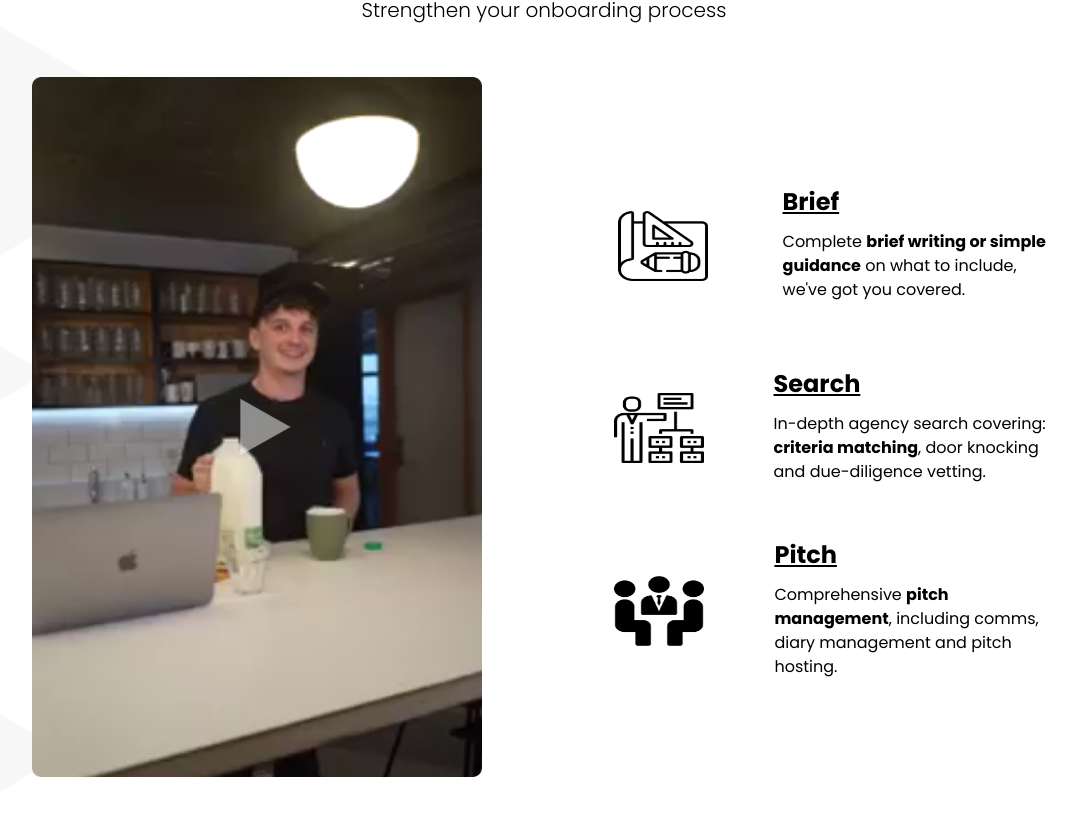
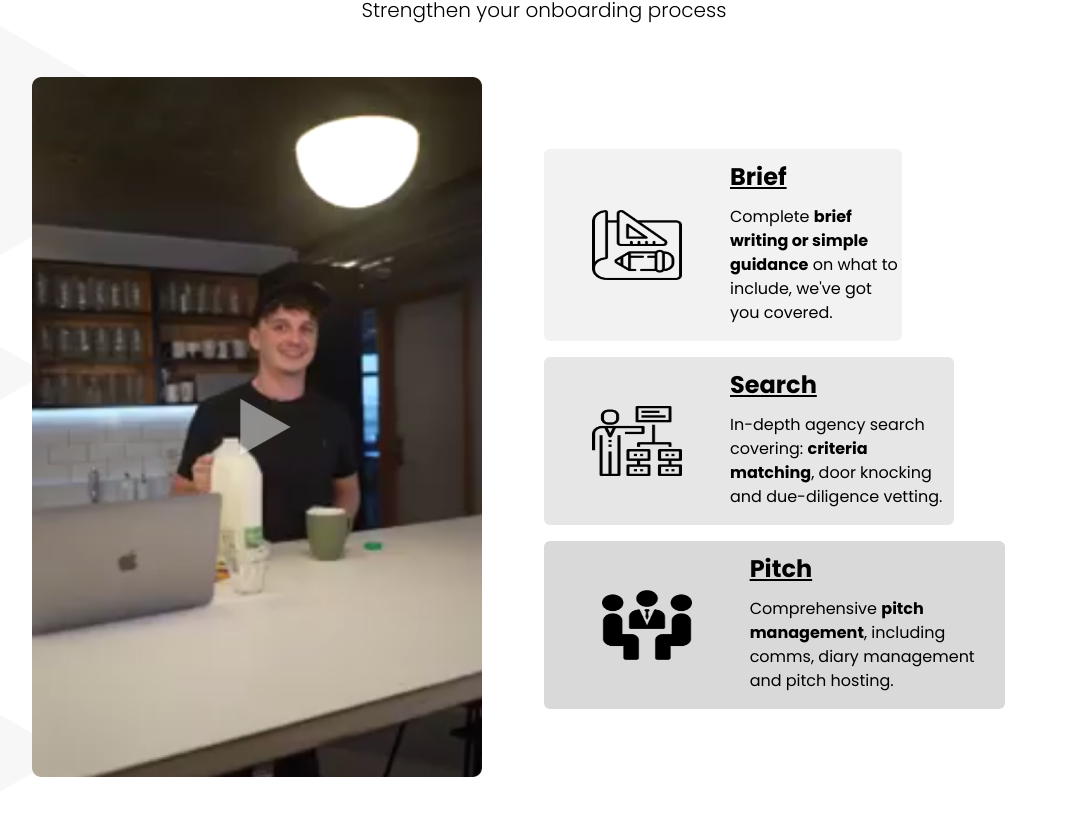
Before and after one commit to TeodoraNikolova/NextjsTest-main, a Next.js app: page / in a window 1280 px wide. Shown: the part 1028-1843 px from the top of the page, without its empty margins (96-1173 px from the left). Built offline with nearby package versions, Linux system fonts and the light colour scheme.

Commit message:
Changes to be committed: -	modified:   collections/Card/elements.jsx -	modified:   sections/Main/elements.jsx

```diff
--- a/collections/Card/elements.jsx
+++ b/collections/Card/elements.jsx
@@ -7,13 +7,10 @@ export const StyledContainer = styled(({ ...props }) => <div {...props} />)`
 width: 100%;
 height: auto;
 border-radius: 6px;
-  transition: border 0.3s, color 0.3s, transform 0.3s, box-shadow 0.3s;
 
 &:hover {
   border: 2px solid #3F51B5;
   color: #3F51B5;
-    transform: scale(1.05);
-    box-shadow: 0 4px 8px rgba(0, 0, 0, 0.2);
 }
 
   @media (max-width: 1100px) {
--- a/sections/Main/elements.jsx
+++ b/sections/Main/elements.jsx
@@ -45,11 +45,11 @@ export const StyledDescriptionContainer  = styled((props) => <div {...props} />)
 
   @media (max-width: 1100px) {
     flex-direction: column;
-    padding: 1rem; /* Adjust padding for smaller screens */
+    padding: 1rem;
   }
 
   @media (max-width: 600px) {
-    padding: 0.5rem; /* Adjust padding for consistency */
+    padding: 0.5rem;
   }
 `;
 
@@ -59,8 +59,23 @@ export const StyledContainer = styled((props) => <div {...props} />)`
   justify-content: center;
   width: 100%;
   height: auto;
-  margin: 0 auto;
+  margin: auto;
   gap: 1rem;
+
+  & > div:nth-child(1) {
+    width: 70%;
+    background-color: #F2F2F2;
+  }
+
+  & > div:nth-child(2) {
+    width: 80%;
+    background-color: #E6E6E6;
+  }
+
+  & > div:nth-child(3) {
+    width: 90%;
+    background-color: #D9D9D9;
+  }
 
   @media (max-width: 600px) {
     gap: 0.5rem;
```
Lines whose indentation alone changed are shown as unchanged.
